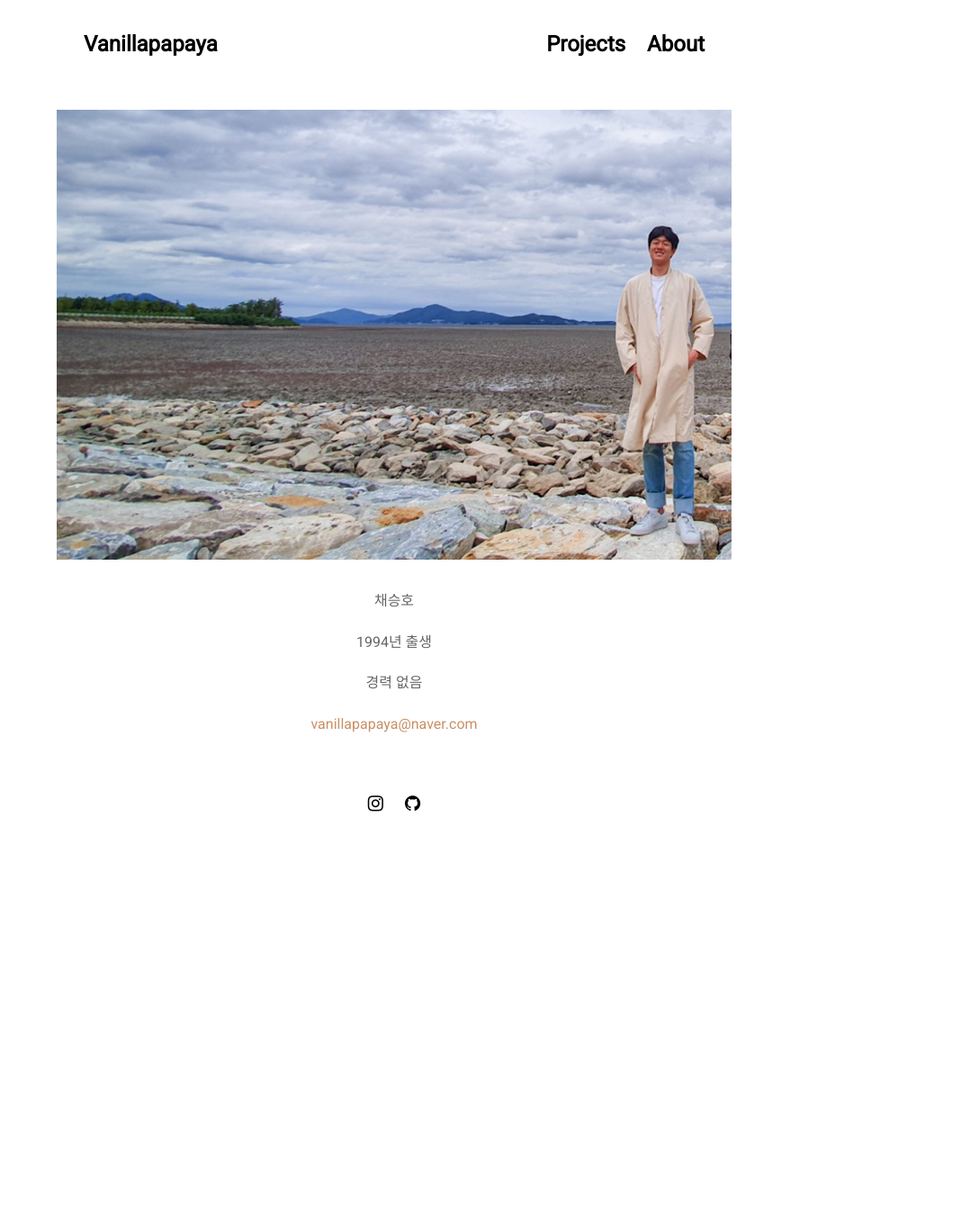
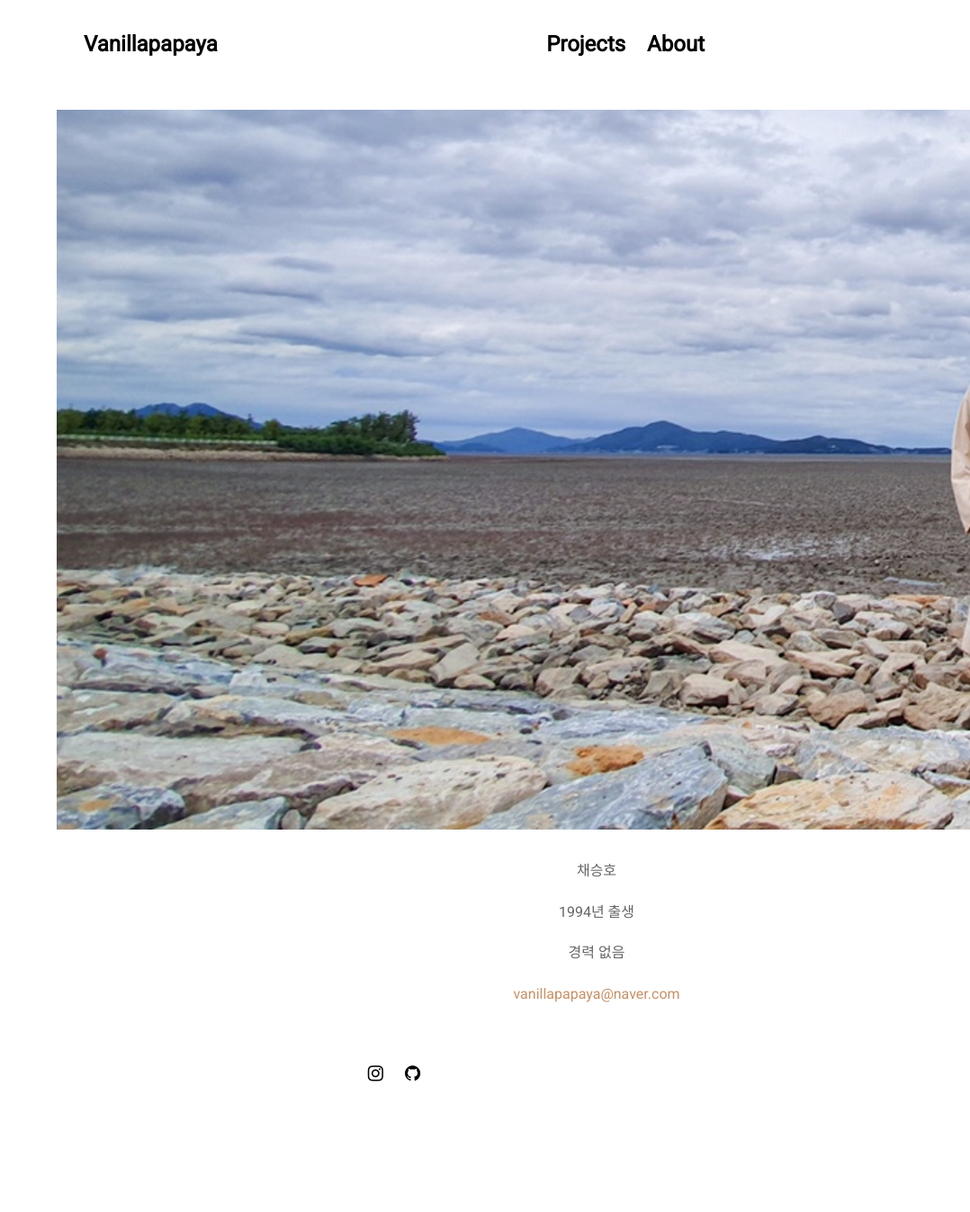
Before and after one commit to vanillapapaya/vanillapapaya.github.io, a Jekyll site: the page built from pages/about.html, in a window 1280 px wide. Shown: the whole page at 90% size, without its empty margins (202-1280 px from the left). Built offline with Jekyll 4.4.1, drawn with Linux system fonts in a browser that asks for light colours; nearby versions of some CDN libraries; before the commit the page ends 1047 px from its top, so only the background shows below that.

```diff
--- a/assets/css/3-sections/_post.sass
+++ b/assets/css/3-sections/_post.sass
@@ -1,4 +1,5 @@
 .work-container
+  width:1200px
   max-width: 1200px
   margin: 0px auto 30px
   position: relative
```
